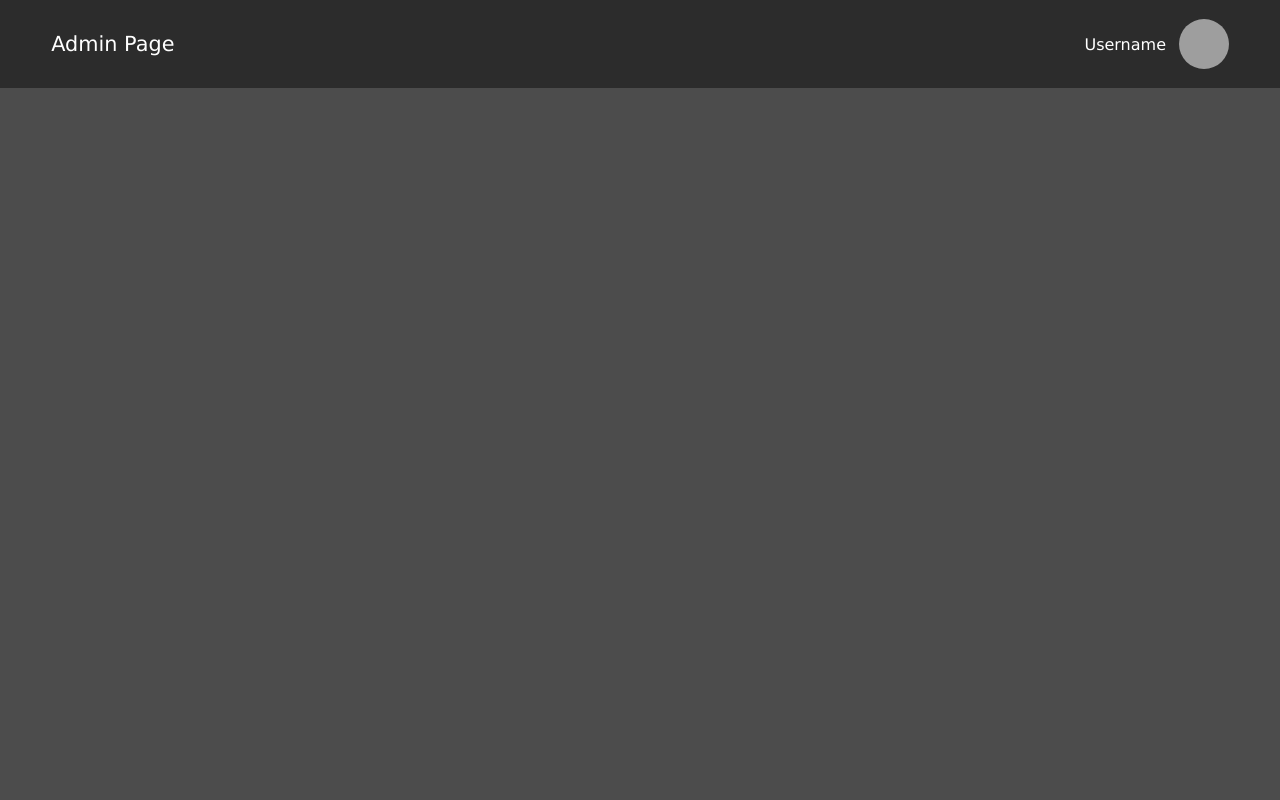
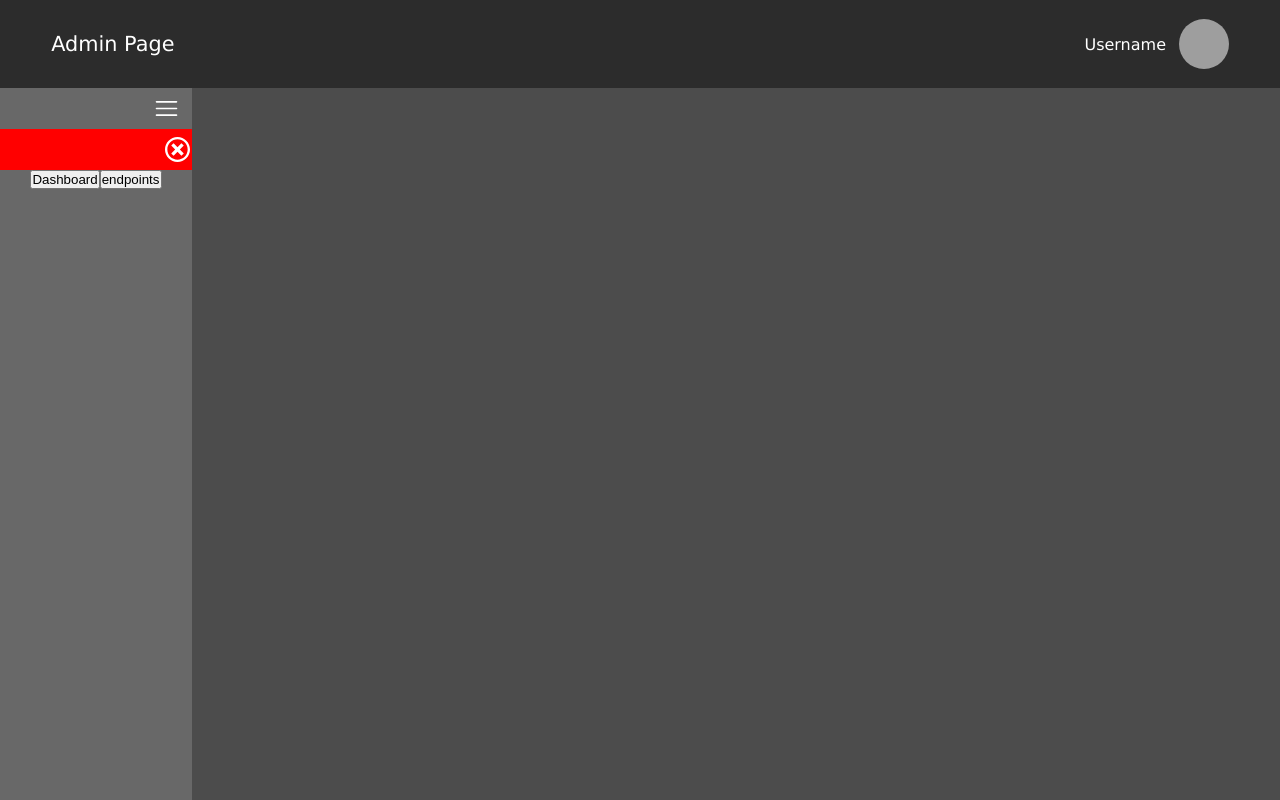
Before and after one commit to JoseJ55/general-backend-admin-page, a React (Vite) app: page / in a window 1280 px wide. Built offline with nearby package versions, Linux system fonts and the light colour scheme; grey boxes are pictures that could not be loaded.

Commit message:
adde basic side nav bar

```diff
--- a/package.json
+++ b/package.json
@@ -9,9 +9,11 @@
     "preview": "vite preview"
   },
   "dependencies": {
+    "@reduxjs/toolkit": "^1.9.3",
     "react": "^18.2.0",
     "react-dom": "^18.2.0",
     "react-icons": "^4.8.0",
+    "react-redux": "^8.0.5",
     "react-router-dom": "^6.9.0"
   },
   "devDependencies": {
--- /dev/null
+++ b/src/Components/SideNav/SideNav.css
@@ -0,0 +1,44 @@
+#sideNav {
+    max-width: 15%;
+    min-height: 89vh;
+    background-color: var(--secondary-color);
+}
+
+/* CSS for the navbar when it is closed */
+#sideNav-closed {
+    display: flex;
+    justify-content: end;
+    align-items: center;
+    padding: 1vh 1vw;
+}
+
+#sideNav-closed-icon {
+    font-size: 25px;
+    color: var(--main-text-color);
+}
+
+#sideNav-closed-icon:hover {
+    cursor: pointer;
+}
+
+/* CSS for the nabar when it is open */
+#sideNav-open {
+    display: flex;
+    justify-content: center;
+    align-items: center;
+    flex-direction: column;
+}
+
+#sideNav-open-icon-area {
+    background-color: red;
+    width: 98%;
+    display: flex;
+    justify-content: end;
+    align-items: center;
+    padding: 1vh 1%;
+}
+
+#sidNav-open-icon {
+    font-size: 25px;
+    color: var(--main-text-color);
+}
--- /dev/null
+++ b/src/Components/SideNav/SideNav.jsx
@@ -0,0 +1,39 @@
+import React from 'react';
+import { RxHamburgerMenu } from 'react-icons/rx';
+import { ImCancelCircle } from 'react-icons/im';
+import './SideNav.css';
+
+// Redux
+// eslint-disable-next-line import/no-extraneous-dependencies
+// import { useDispatch } from 'react-redux';
+// import { toggleSideNav } from '../../app/Reducers/SideNavbar';
+
+function SideNav() {
+//   const dispatch = useDispatch();
+  //   const navToggled = useSelector((state) => state.sidenav.toggled);
+
+  const iconCLicked = () => {
+    // dispatch(toggleSideNav)
+  };
+
+  return (
+    <div id="sideNav">
+      <div id="sideNav-closed">
+        <RxHamburgerMenu id="sideNav-closed-icon" onClick={() => iconCLicked()} />
+      </div>
+
+      <div id="sideNav-open">
+        <div id="sideNav-open-icon-area">
+          <ImCancelCircle id="sidNav-open-icon" onClick={() => iconCLicked()} />
+        </div>
+
+        <div id="sideNav-open-links">
+          <input type="button" value="Dashboard" />
+          <input type="button" value="endpoints" />
+        </div>
+      </div>
+    </div>
+  );
+}
+
+export default SideNav;
--- a/src/Pages/Home.jsx
+++ b/src/Pages/Home.jsx
@@ -1,11 +1,13 @@
 import React from 'react';
 import Header from '../Components/Header/Header';
+import SideNav from '../Components/SideNav/SideNav';
 import './style.css';
 
 function Home() {
   return (
     <div>
       <Header />
+      <SideNav />
     </div>
   );
 }
--- /dev/null
+++ b/src/app/Reducers/SideNavbar.js
@@ -0,0 +1,19 @@
+// eslint-disable-next-line import/no-extraneous-dependencies
+import { createSlice } from '@reduxjs/toolkit';
+
+export const sideNavSlice = createSlice({
+  name: 'sidenav',
+  initialState: {
+    toggled: true,
+  },
+  reducers: {
+    toggleSideNav: (state) => {
+      // eslint-disable-next-line no-param-reassign
+      state.toggled = !state.toggled;
+    },
+  },
+});
+
+export const { toggleSideNav } = sideNavSlice.actions;
+
+export default sideNavSlice.reducer;
```
Also changed, not shown: src/app/store.js (added, +10 -0 lines), .eslintrc.json, 1 other file (tests, documents, lock files or other folders).
